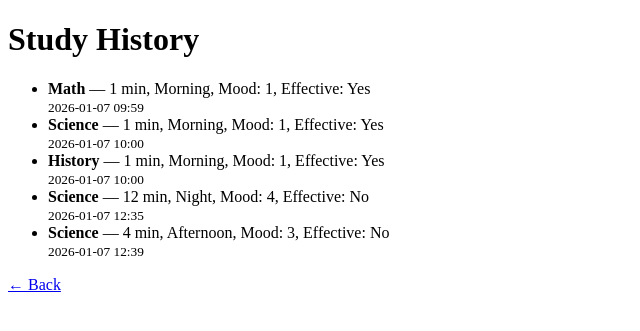
After one commit to SanaDeghat/AIStudyBuddy, a Flask app: page /studySessions in a window 1280 px wide. The commit adds this page. Shown: the top 331 px of the page, without its empty margins (0-640 px from the left). Run offline with Flask 3, Linux system fonts and the light colour scheme.

Commit message:
Refactor study session logging and update templates
Refactored app.py to improve data handling, renamed endpoints, and added a health check route. Replaced history.html with studySessions.html, updated index.html for improved form validation and UX, and adjusted JSON data structure. Removed the old history.html template and updated the study_sessions.json file with sample data.

```diff
--- a/app.py
+++ b/app.py
@@ -1,43 +1,56 @@
-import os
-from flask import Flask , render_template,  request, redirect, url_for
+from datetime import datetime
+from flask import Flask, render_template, request, redirect, url_for
 import json
-from datetime import datetime
 import os
 
 app = Flask(__name__)
-dateFile= "study_sessions.json"
+DATA_FILE = 'study_sessions.json'
 
-def load_file():
-    if os.path.exists(dateFile):
-        with open(dateFile, 'r') as f:
-            return json.load(f)
-    return []
+if not os.path.exists(DATA_FILE):
+    with open(DATA_FILE, 'w') as f:
+        json.dump([], f)
 
-def save_sessions(sessions):
-    with open(dateFile, 'w') as f:
-        json.dump(sessions, f)
+def load_study_sessions():
+    with open(DATA_FILE, 'r') as f:
+        data = json.load(f)
+        if not isinstance(data, list):
+            return []
+        return data
+
+
+def save_study_sessions(sessions):
+    with open(DATA_FILE, 'w') as f:
+        json.dump(sessions, f, indent=2)
 
 @app.route('/')
-def index():
-    if request.method == 'POST':
-        sessions = load_file()
-        new_session = {
-            "subject": request.form["subject"],
-            "time_spent(hours)": int(request.form["time_spent"]),
-            "time_of_day": request.form["time_of_day"],
-            "mood": request.form["mood"],
-            "effective": request.form["effective"] == "yes",
-            "timestamp": datetime.now().strftime("%Y-%m-%d %H:%M")
-        }
-        sessions.append(new_session)
-        save_sessions(sessions)
-        return redirect (url_for('history'))
+def form():
     return render_template('index.html')
-@app.route('/history')
-def history():
-    sessions = load_file()
-    return render_template('history.html', sessions=sessions)
 
+@app.route('/submit', methods=['POST'])
+def submit():
+    session = {
+        "subject": request.form['subject'],
+        "time_spent": int(request.form['time_spent']),
+        "time_of_day": request.form['time_of_day'],
+        "mood": int(request.form['mood']),
+        "effective": request.form['effective'] == "yes",
+        "timestamp": datetime.now().strftime("%Y-%m-%d %H:%M")
+    }
 
-if __name__ == "__main__":
+    sessions = load_study_sessions()
+    sessions.append(session)
+    save_study_sessions(sessions)
+
+    return redirect(url_for('studySessions'))
+
+@app.route('/studySessions')
+def studySessions():
+    sessions = load_study_sessions()
+    return render_template('studySessions.html', sessions=sessions)
+
+@app.route('/health')
+def health():
+    return "OK", 200
+
+if __name__ == '__main__':
     app.run(debug=True)
--- a/study_sessions.json
+++ b/study_sessions.json
@@ -0,0 +1,42 @@
+[
+  {
+    "subject": "Math",
+    "time_spent": 1,
+    "time_of_day": "Morning",
+    "mood": 1,
+    "effective": true,
+    "timestamp": "2026-01-07 09:59"
+  },
+  {
+    "subject": "Science",
+    "time_spent": 1,
+    "time_of_day": "Morning",
+    "mood": 1,
+    "effective": true,
+    "timestamp": "2026-01-07 10:00"
+  },
+  {
+    "subject": "History",
+    "time_spent": 1,
+    "time_of_day": "Morning",
+    "mood": 1,
+    "effective": true,
+    "timestamp": "2026-01-07 10:00"
+  },
+  {
+    "subject": "Science",
+    "time_spent": 12,
+    "time_of_day": "Night",
+    "mood": 4,
+    "effective": false,
+    "timestamp": "2026-01-07 12:35"
+  },
+  {
+    "subject": "Science",
+    "time_spent": 4,
+    "time_of_day": "Afternoon",
+    "mood": 3,
+    "effective": false,
+    "timestamp": "2026-01-07 12:39"
+  }
+]
--- /dev/null
+++ b/templates/studySessions.html
@@ -0,0 +1,28 @@
+<!DOCTYPE html>
+<html lang="en">
+<head>
+    <meta charset="UTF-8">
+    <title>Study History</title>
+</head>
+<body>
+
+<h1>Study History</h1>
+
+<ul>
+{% for s in sessions %}
+    <li>
+        <strong>{{ s.subject }}</strong> —
+        {{ s.time_spent }} min,
+        {{ s.time_of_day }},
+        Mood: {{ s.mood }},
+        Effective: {{ "Yes" if s.effective else "No" }}
+        <br>
+        <small>{{ s.timestamp }}</small>
+    </li>
+{% endfor %}
+</ul>
+
+<a href="/">← Back</a>
+
+</body>
+</html>
```
Also changed, not shown: templates/history.html (deleted, +0 -30 lines), templates/index.html (+23 -15 lines).
